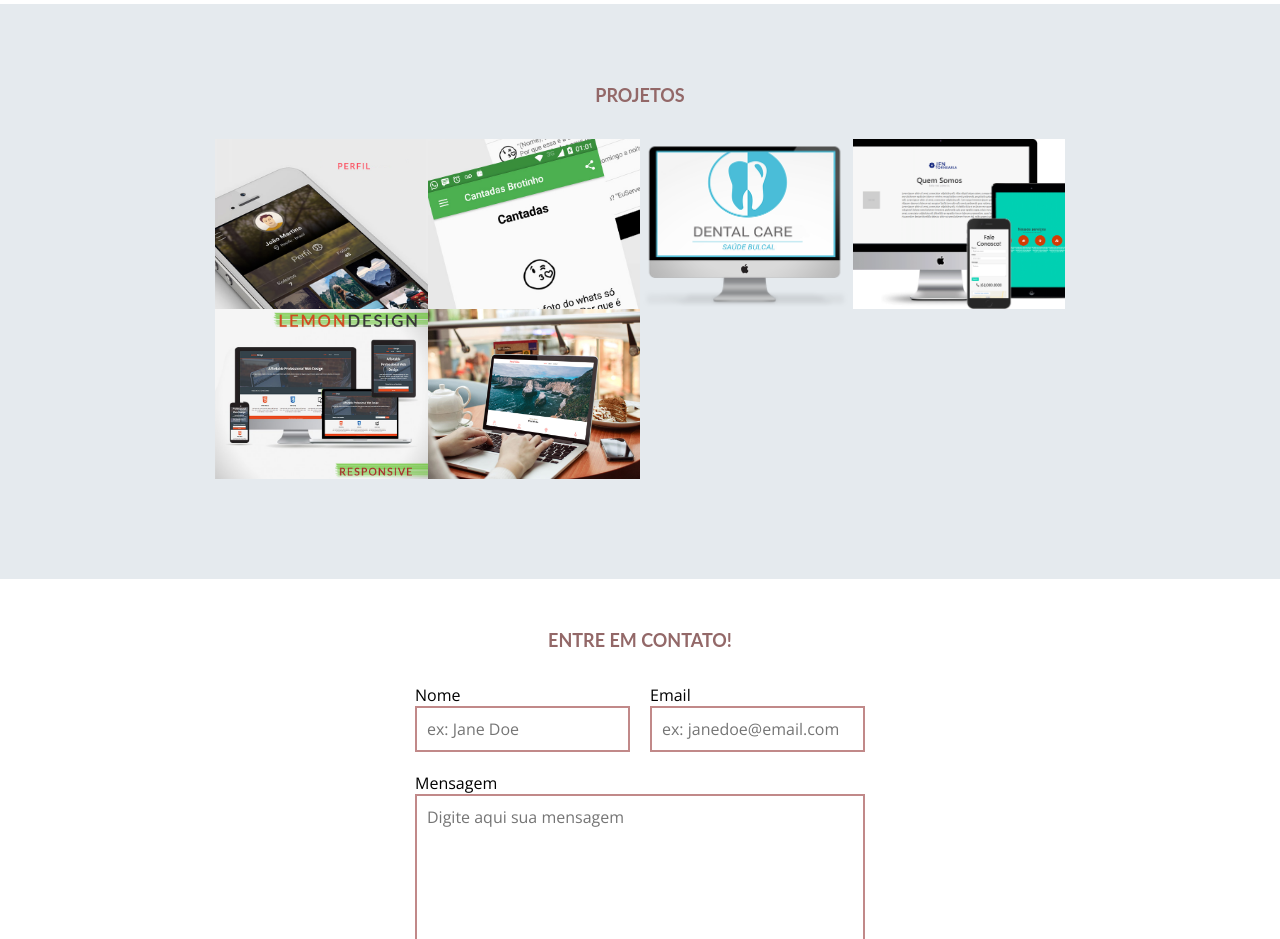
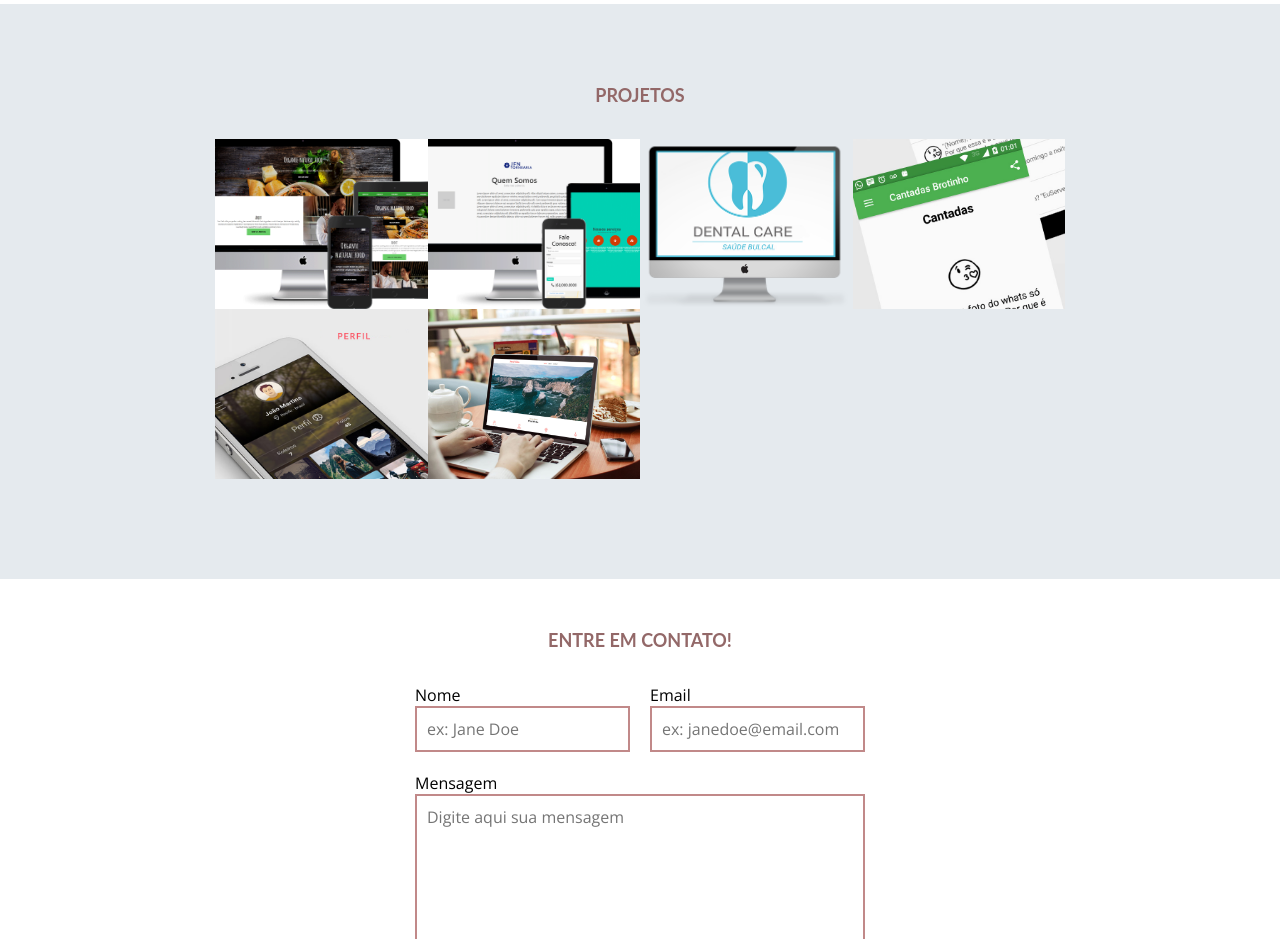
Before and after one commit to RhavilaMelo/Portfolio, a plain HTML site: page index.html in a window 1280 px wide. Shown: the part 1300-2239 px from the top of the page. Drawn offline with nearby package versions, Linux system fonts and the light colour scheme.

Commit message:
add projeto

```diff
--- a/assets/css/style.css
+++ b/assets/css/style.css
@@ -350,7 +350,7 @@ p span{
 }
 
 #img5{
-  background-image: url("../img/proj-5/lemon.jpg");
+  background-image: url("../img/proj-5/img-1.png");
 }
 
 #img6{
--- a/index.html
+++ b/index.html
@@ -120,13 +120,13 @@
     <div class="thumb-wrap">
       <div class="thumb-container">
 
-        <a class="thumb-unit" data-folder="proj-1" id="img1">
+        <a class="thumb-unit" data-folder="proj-5" id="img5">
           <div class="thumb-overlay">
-            <strong>My Travel Guide</strong>
+            <strong>Restaurant Website</strong>
           </div>
         </a>
 
-        <a class="thumb-unit" data-folder="proj-2" id="img2">
+        <a class="thumb-unit" data-folder="proj-4" id="img4">
           <div class="thumb-overlay">
             <strong>Cantadas Brotinho</strong>
           </div>
@@ -138,15 +138,15 @@
           </div>
         </a>
 
-        <a class="thumb-unit" data-folder="proj-4" id="img4">
+        <a class="thumb-unit" data-folder="proj-2" id="img2">
           <div class="thumb-overlay">
             <strong>JFN Tornearia</strong>
           </div>
         </a>
 
-        <a class="thumb-unit" data-folder="proj-5" id="img5">
+        <a class="thumb-unit" data-folder="proj-1" id="img1">
           <div class="thumb-overlay">
-            <strong>Lemon Design</strong>
+            <strong>My Travel Guide</strong>
           </div>
         </a>
 
```
Also changed, not shown: assets/work/proj-5.html (+2 -2 lines), assets/img/proj-5/img-1.png (added), assets/img/proj-5/img10.png (renamed from assets/img/proj-5/img1.png).
